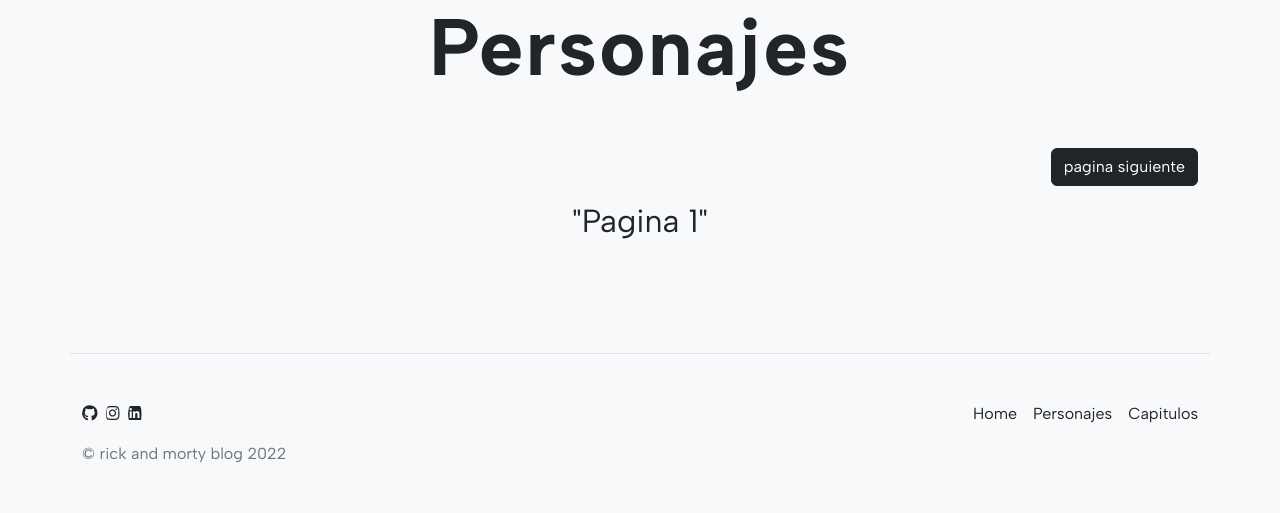
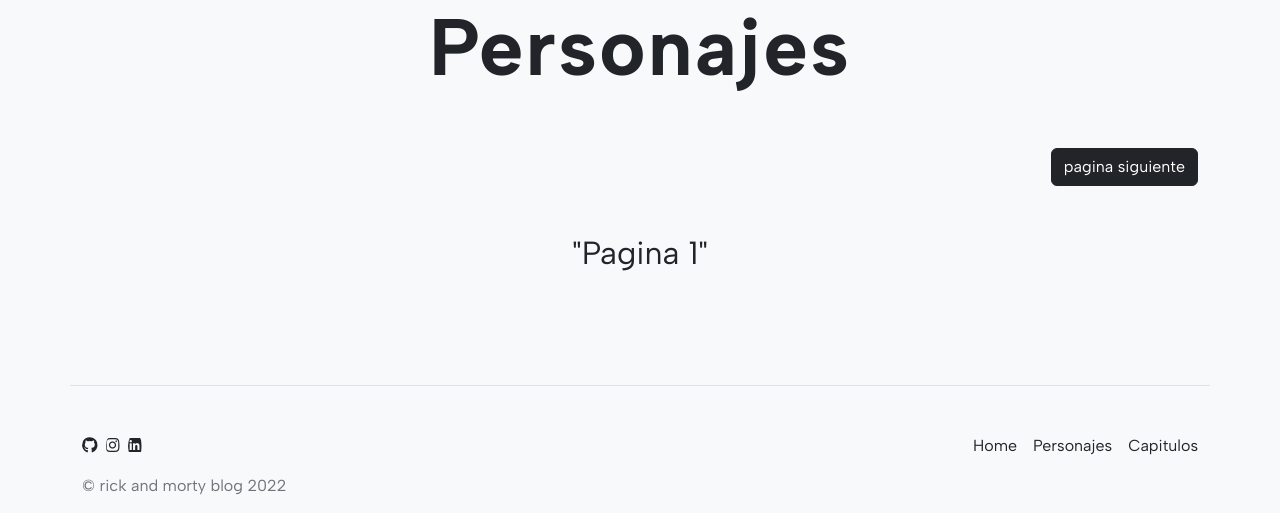
Before and after one commit to sebas-baltor/RickAndMortyBlog, a PHP site: page /personajes.php in a window 1280 px wide. Shown: the part 129-642 px from the top of the page. Run offline with PHP 8.4, Linux system fonts and the light colour scheme; data that the repository does not hold is empty; some libraries are stand-ins or nearby versions.

Commit message:
agregando un espacio en la etiqueta h2 del archivo personajes.php

```diff
--- a/personajes.php
+++ b/personajes.php
@@ -38,7 +38,7 @@
         </div>
     </div>
         <?php
-            echo "<h2 class='mb-3 mt-3 text-center'>\"Pagina {$pageId}\"</h2>";
+            echo "<h2 class='mb-3 mt-5 text-center'>\"Pagina {$pageId}\"</h2>";
         ?>
 </div>
 <div class='container d-flex flex-wrap justify-content-center mt-5 p-2 rounded'>
```
